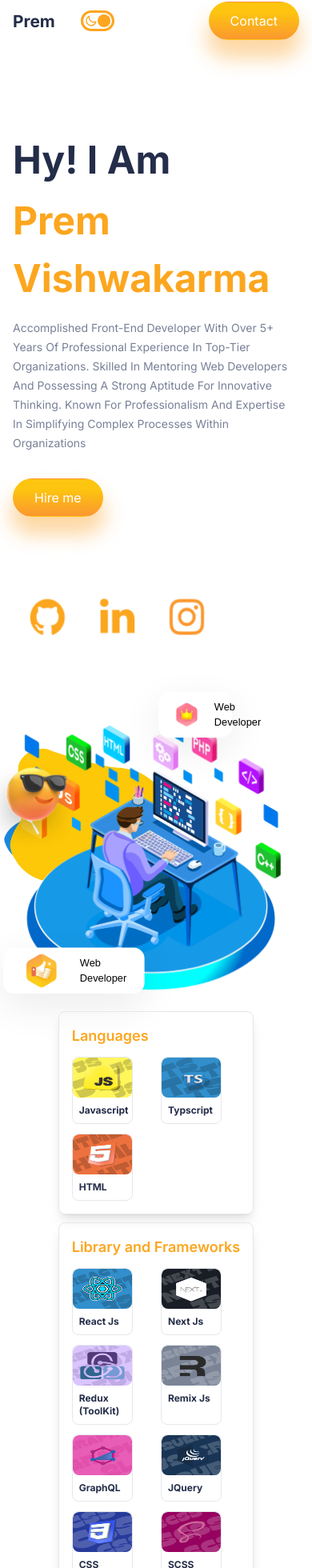
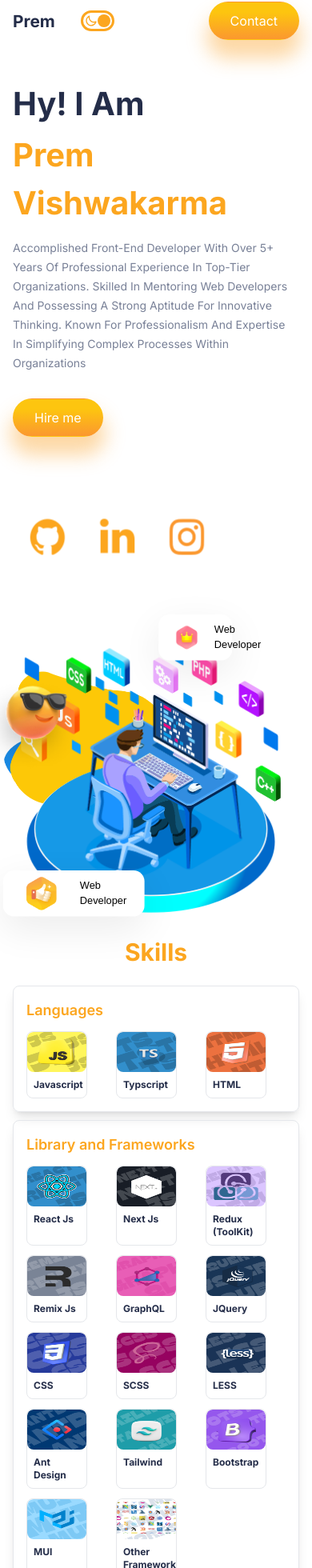
Before and after one commit to premsharma1230/premvishwakarma, a Next.js app: page / in a window 390 px wide. Shown: the part 24-1984 px from the top of the page at 80% size. Built offline with nearby package versions, Linux system fonts and the light colour scheme.

Commit message:
updates for skills section

```diff
--- a/src/components/Intro/Intro.css
+++ b/src/components/Intro/Intro.css
@@ -28,6 +28,11 @@
   color: var(--orange);
   font-weight: bold;
   font-size: 3rem;
+}
+@media screen and (max-width: 480px) {
+  .i-name > :nth-child(1),.i-name > :nth-child(2) {
+    font-size: 2.5rem;
+  }
 }
 .i-name > :nth-child(3) {
   font-weight: 100;
@@ -109,6 +114,7 @@
     flex-direction: column;
     gap: 7rem;
     height: 64rem;
+    margin-top: 1rem;
   }
   .blur {
     left: 0%;
--- a/src/components/Projects/_project.scss
+++ b/src/components/Projects/_project.scss
@@ -3,19 +3,25 @@
      grid-gap: 10px;
      grid-template-columns: repeat(3, max-content); //(auto-fit, minmax(250px, 1fr));
      grid-auto-flow: dense;
+
      @media screen and (max-width: 1200px) {
          grid-template-columns: repeat(2, max-content);
-        justify-content:center;
+         justify-content: center;
+
          @media screen and (max-width: 480px) {
-            grid-template-columns: repeat(1, max-content);
+             grid-template-columns: repeat(1, 100%);
          }
+
      }
+
      li {
          transition: all .3s ease-in-out;
-        &:hover{
+
+         &:hover {
              box-shadow: 0px 11px 20px 0px #fba12854;
              transition: all .3s ease-in-out;
          }
+
          &:nth-child(2) {
              grid-row: span 2;
          }
@@ -23,13 +29,14 @@
          &:nth-child(3) {
              grid-row: span 2;
          }
+
          @media screen and (max-width: 768px) {
              width: 100%;
          }
      }
  }
 
- .blur-anime{
+ .blur-anime {
      // position: absolute;
      // width: 22rem;
      // height: 14rem;
@@ -44,16 +51,18 @@
  }
 
  @keyframes blurAnime {
-    0%{
+     0% {
          left: 0;
          opacity: .89;
          transform: rotate(305deg);
      }
-    10%{
+
+     10% {
          opacity: 1;
      }
-    100%{
-        left:100%;
+
+     100% {
+         left: 100%;
          transform: rotate(-305deg);
          opacity: 0;
      }
--- a/src/components/Skills/index.jsx
+++ b/src/components/Skills/index.jsx
@@ -33,7 +33,7 @@ import Trelloamage from "@/assets/img/skillsImage/trello.png";
 const SkillsList = [
   {
     title: "Languages",
-    className: "lg:grid-cols-3 grid-cols-2",
+    className: "lg:grid-cols-3 grid-cols-3",
     languageList: [
       { name: "Javascript", image: JSImage, borderColor: "#FFF65C" },
       { name: "Typscript", image: TsImage, borderColor: "#328FCC" },
@@ -42,7 +42,7 @@ const SkillsList = [
   },
   {
     title: "Library and Frameworks",
-    className: "lg:grid-cols-8 md:grid-cols-4 grid grid-cols-2",
+    className: "lg:grid-cols-8 md:grid-cols-4 grid grid-cols-3",
     languageList: [
       { name: "React Js", image: ReactJsImage },
       { name: "Next Js", image: NextJsImage },
@@ -62,7 +62,7 @@ const SkillsList = [
   },
   {
     title: "Version Controls",
-    className: "lg:grid-cols-4 md:grid-cols-3  grid grid-cols-2",
+    className: "lg:grid-cols-4 md:grid-cols-3  grid grid-cols-3",
     languageList: [
       { name: "Git", image: GitImage },
       { name: "Bit-bucket", image: BitBucketImage },
@@ -85,7 +85,7 @@ export const SkillSection = () => {
   const darkMode = theme.state.darkMode;
   return (
     <>
-      <div className="skills-wrapper mt-4" id="skills">
+      <div className="skills-wrapper sm:mt-4 mt-12" id="skills">
         <div className="skills-heading my-4 flex justify-center items-center">
           <h2 className="text-3xl font-bold text-orange capitalize mb-2">
             skills
```
Lines whose indentation alone changed are shown as unchanged.
